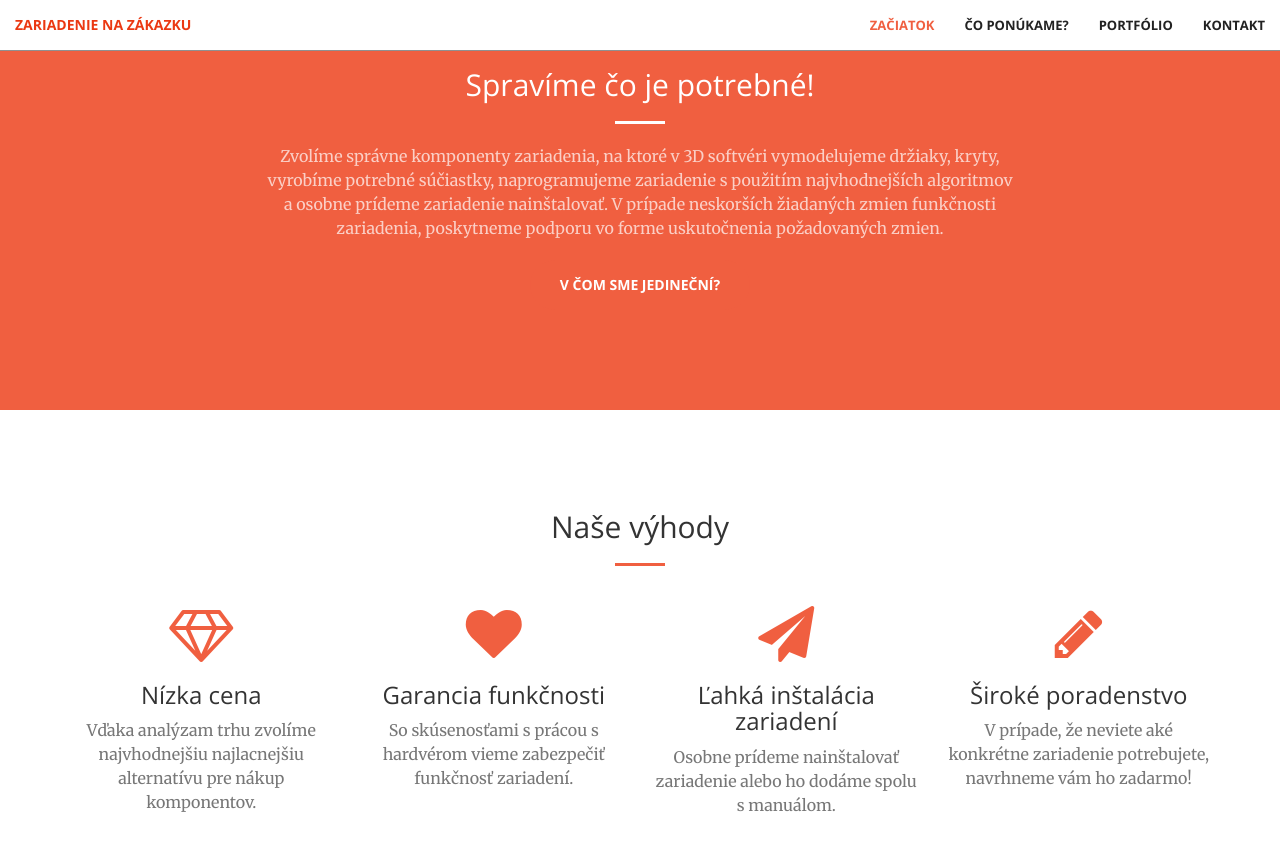
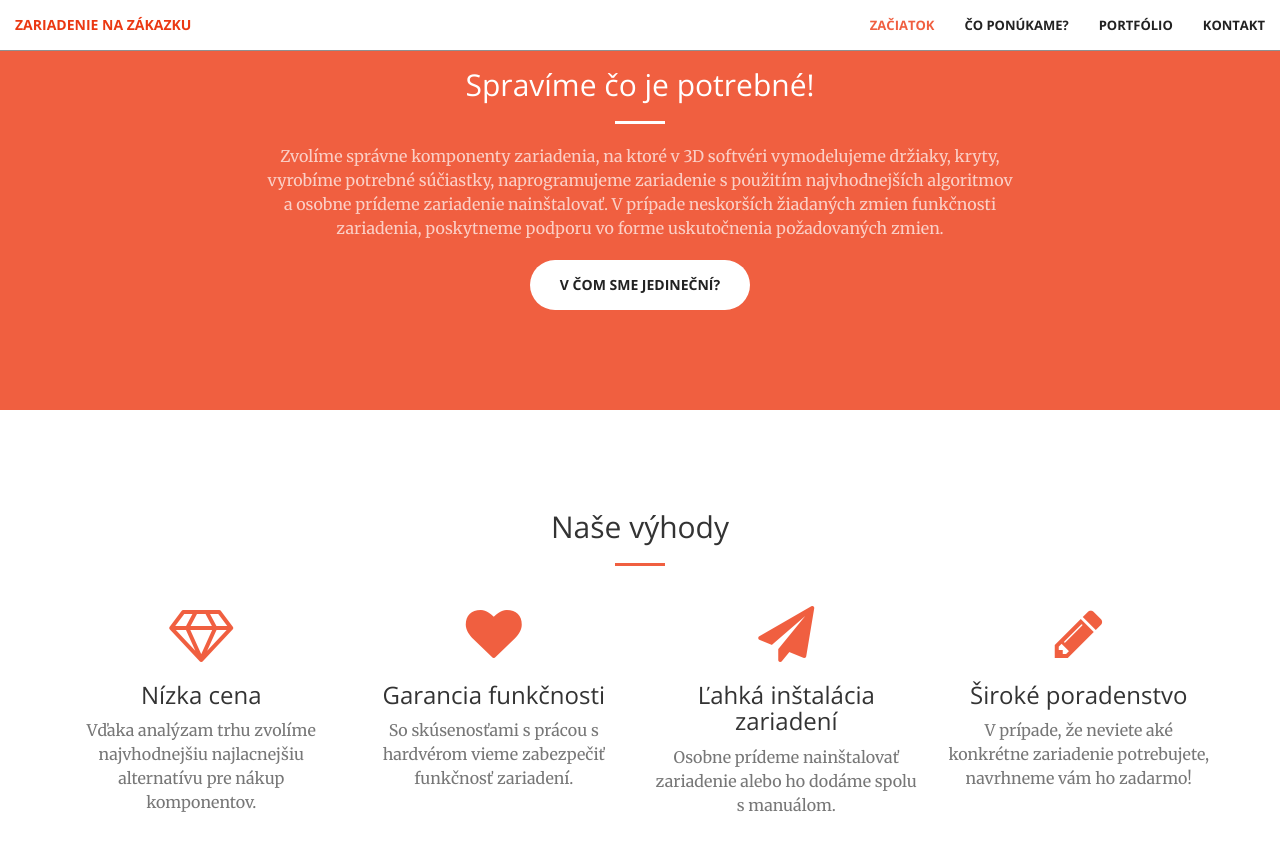
Before and after one commit to mike58smile/mike58smile.github.io, a Jekyll site: the page built from index.html, in a window 1280 px wide and 900 px high, scrolled down 932 px. Shown: the top 851 px of the window. Built offline with Jekyll 4.4.1, drawn with Linux system fonts in a browser that asks for light colours.

Commit message:
Update call-to-action.html

```diff
--- a/_includes/call-to-action.html
+++ b/_includes/call-to-action.html
@@ -5,7 +5,7 @@
                 <h2 class="section-heading">Spravíme čo je potrebné!</h2>
                 <hr class="light">
                 <p class="text-faded">Zvolíme správne komponenty zariadenia, na ktoré v 3D softvéri vymodelujeme držiaky, kryty, vyrobíme potrebné súčiastky, naprogramujeme zariadenie s použitím najvhodnejších algoritmov a osobne prídeme zariadenie nainštalovať. V prípade neskorších žiadaných zmien funkčnosti zariadenia, poskytneme podporu vo forme uskutočnenia požadovaných zmien.</p>
-                <a href="#" class="btn btn-primary btn-xl page-scroll">V čom sme jedineční?</a>
+                <a href="#services" class="btn btn-default btn-xl">V čom sme jedineční?</a>
             </div>
         </div>
     </div>
```
